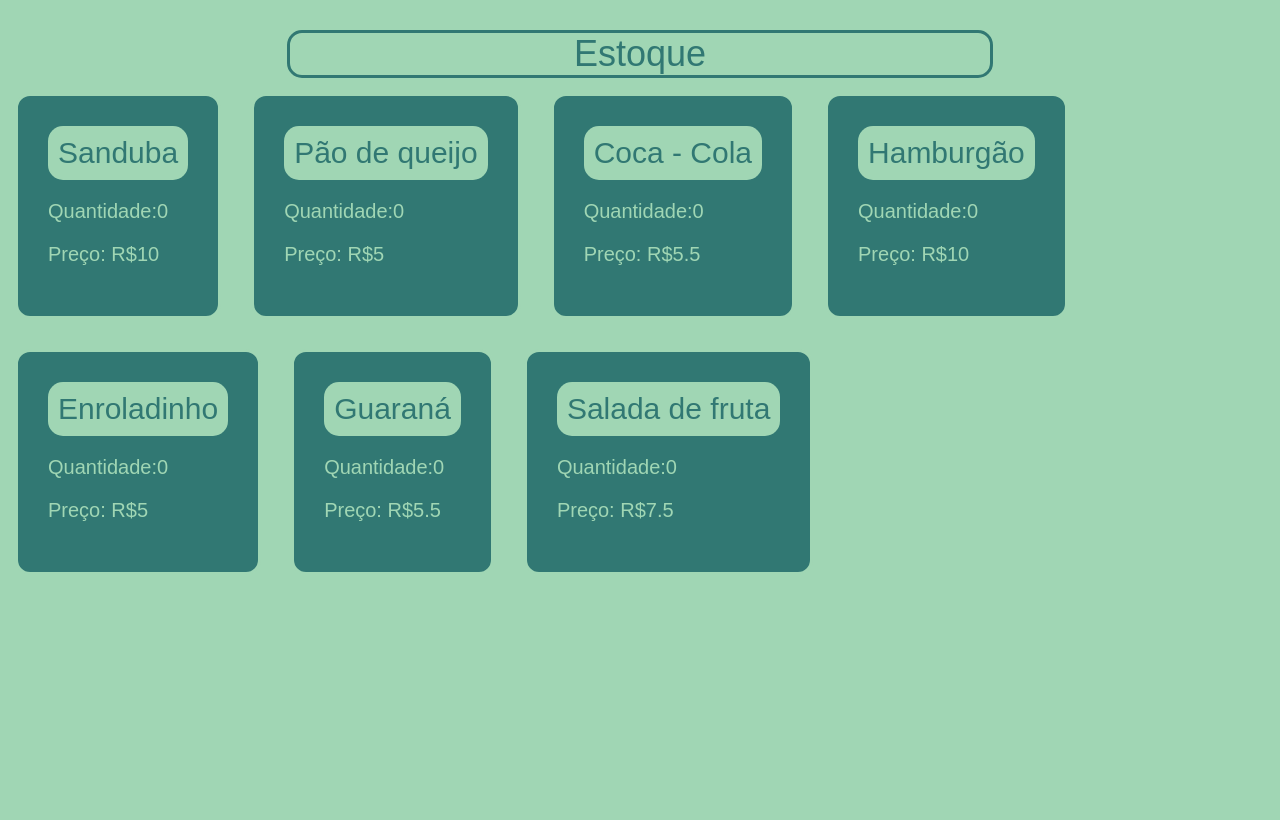
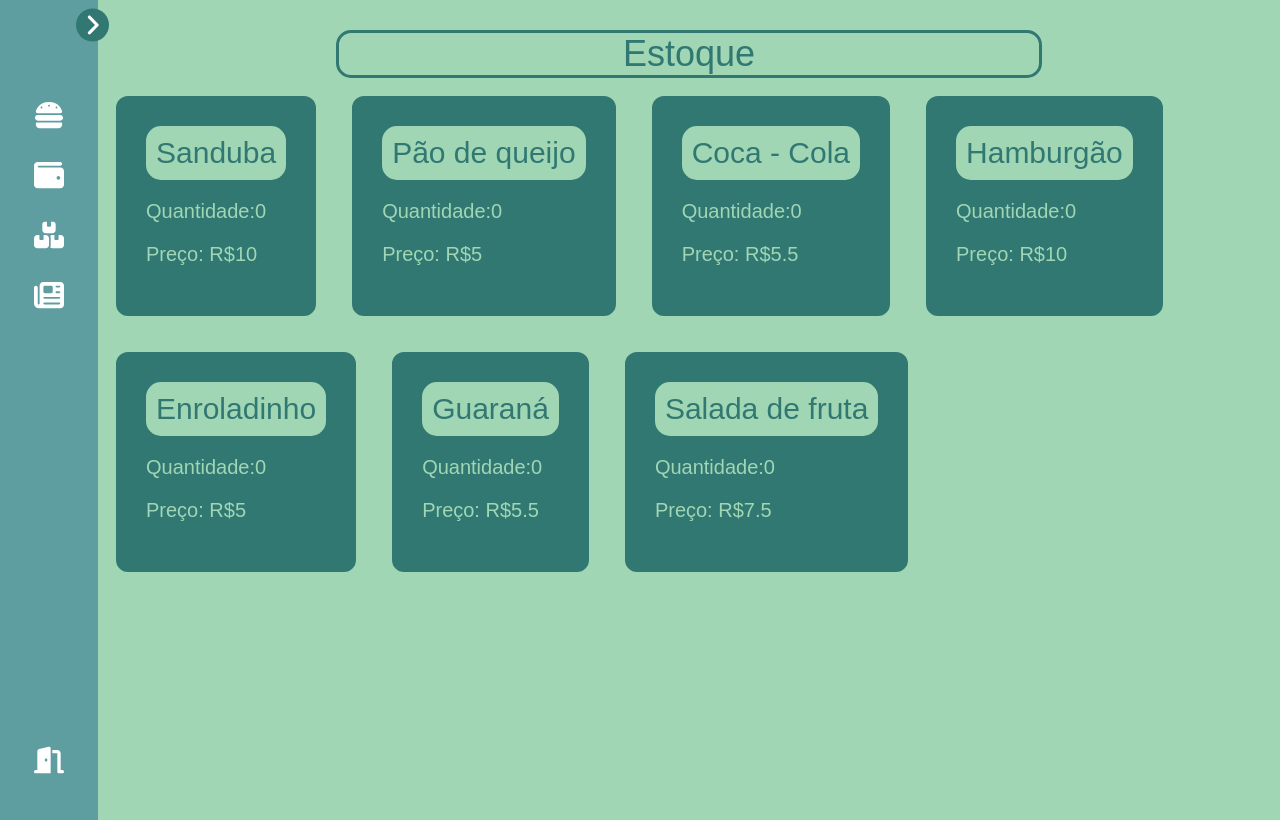
Before and after one commit to enricopizzol/natus-rest, a React (Create React App) app: page /stock in a window 1280 px wide. Built offline with nearby package versions, Linux system fonts and the light colour scheme.

Commit message:
arrumando tela

```diff
--- a/package.json
+++ b/package.json
@@ -14,7 +14,7 @@
     "react-icons": "^4.3.1",
     "react-router": "^6.3.0",
     "react-router-dom": "^6.3.0",
-    "react-scripts": "5.0.0",
+    "react-scripts": "^2.1.3",
     "reactjs-popup": "^2.0.5",
     "styled-components": "^5.3.5",
     "web-vitals": "^2.1.4"
--- a/src/components/sidebar/sidebar.css
+++ b/src/components/sidebar/sidebar.css
@@ -36,7 +36,7 @@ body{
 
 /* ===== Sidebar ===== */
  .sidebar{
-    position: fixed;
+    position: relative;
     top: 0;
     left: 0;
     height: 100%;
--- a/src/components/sidebar/sidebar.js
+++ b/src/components/sidebar/sidebar.js
@@ -9,6 +9,17 @@ import {
     faNewspaper,
     faDoorOpen } from "@fortawesome/free-solid-svg-icons";
 import "./sidebar.css";
+import {
+    Container,
+    Content,
+    InputContent,
+    Input,
+    Span,
+    ButtonLogin,
+    RegisterContent,
+    StyledLink
+  } from "../Login/styles";
+
 
 const SideBar = () => {
 
@@ -37,13 +48,21 @@ const SideBar = () => {
                     <div className="menu">
                         <ul className="menu-links">
                             <li className="nav-link">
-                                <a href="#">
+                                {
+
+
+                                <a href="/shopview">
+                                     <FontAwesomeIcon className="icon" icon={faBurger} />
+                                     <span className="text nav-text">Cardápio</span>
+                                </a>
+
+                                /* <a href="#">
 
                                     <FontAwesomeIcon className="icon" icon={faBurger} />
 
                                     <span className="text nav-text">Cardápio</span>
 
-                                </a>
+                                </a> */}
                             </li>
 
                             <li className="nav-link">
@@ -54,7 +73,7 @@ const SideBar = () => {
                             </li>
 
                             <li className="nav-link">
-                                <a href="#">
+                                <a href="/stock">
                                     <FontAwesomeIcon className="icon" icon={faBoxesStacked} />
                                     <span className="text nav-text">Estoque</span>
                                 </a>
--- a/src/views/Shopview.js
+++ b/src/views/Shopview.js
@@ -4,17 +4,21 @@ import "./shopView.css";
 import ProductList from "../components/productList/ProducList";
 import PayMethod from "../components/payMethod/payMethod";
 import SideBar from "../components/sidebar/sidebar";
+import "./stockView.css";
 
 const ShopView = () => {
   return (
     <>
+    <div className="fixebola">
+    <SideBar/>
       <Container>
-        <SideBar/>
         <ContainerProducts>
           <ProductList />
           <PayMethod/>
         </ContainerProducts>
       </Container>
+    </div>
+
     </>
   );
 };
@@ -27,7 +31,7 @@ const Container = styled.div`
   margin: auto;
   height: 100%;
   background: #a0d6b4;
-  overflow: auto;
+  // overflow: auto;
   display: flex;
   justify-content: center;
 `;
--- a/src/views/StockView.js
+++ b/src/views/StockView.js
@@ -1,11 +1,16 @@
 import React from "react";
 import "./stockView.css";
 import Stock from "../components/stock/stock";
+import SideBar from "../components/sidebar/sidebar";
 
 const StockView = () => {
   return (
     <>
-        <Stock/>
+        <div className="fixebola">
+          <SideBar/>
+          <Stock/>
+        </div>
+
     </>
   );
 };
--- a/src/views/stockView.css
+++ b/src/views/stockView.css
@@ -0,0 +1,5 @@
+.fixebola {
+    display: flex;
+    justify-content: space-between;
+    height: 100vh
+}
```
Also changed, not shown: 1 other file (tests, documents, lock files or other folders).
